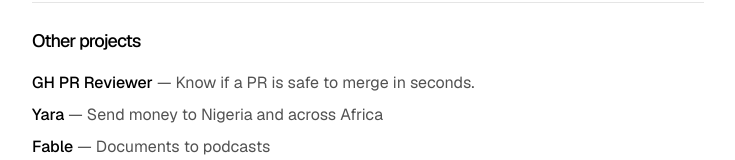
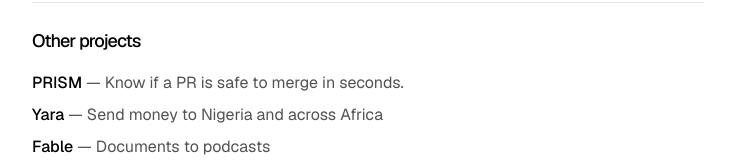
Before and after one commit to sa-ma/portfolio, a Next.js app: page / in a window 1280 px wide. Shown: the part 379-539 px from the top of the page, without its empty margins (272-1007 px from the left). Built offline with nearby package versions, Linux system fonts and the light colour scheme.

Commit message:
Rename portfolio project to PRISM

```diff
--- a/app/page.tsx
+++ b/app/page.tsx
@@ -75,12 +75,12 @@
       <ul className="space-y-2 mb-8">
         <li>
           <a
-            href="https://gh-pr-reviewer.vercel.app/"
+            href="https://pri-ism.vercel.app/"
             target="_blank"
             rel="noopener noreferrer"
             className="font-medium link-animated"
           >
-            GH PR Reviewer
+            PRISM
           </a>
           <span className="text-neutral-600 dark:text-neutral-400">
             {' '}— Know if a PR is safe to merge in seconds.
```
